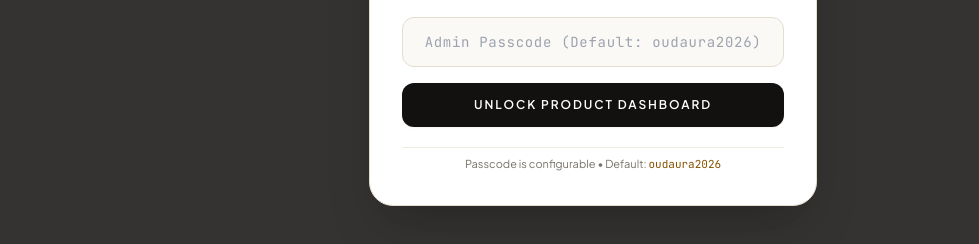
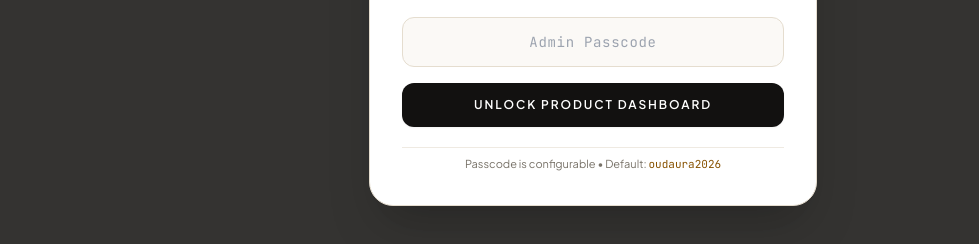
Before and after one commit to nadiyajaved/oudandaura, a plain HTML site: page admin.html in a window 1280 px wide. Shown: the part 400-644 px from the top of the page, without its empty margins (47-1026 px from the left). Drawn offline with nearby package versions, Linux system fonts and the light colour scheme; a web font is replaced by a local one.

Commit message:
removed pss placeholder

```diff
--- a/admin.html
+++ b/admin.html
@@ -101,7 +101,7 @@
             type="password"
             id="adminKeyInput"
             required
-            placeholder="Admin Passcode (Default: oudaura2026)"
+            placeholder="Admin Passcode"
             class="w-full px-4 py-3.5 rounded-xl border border-[#e5ddcf] bg-[#fbf9f6] text-sm text-center font-mono tracking-wider"
           >
           <p id="authErrorMsg" class="text-xs text-red-600 mt-2 hidden font-medium"></p>
```
